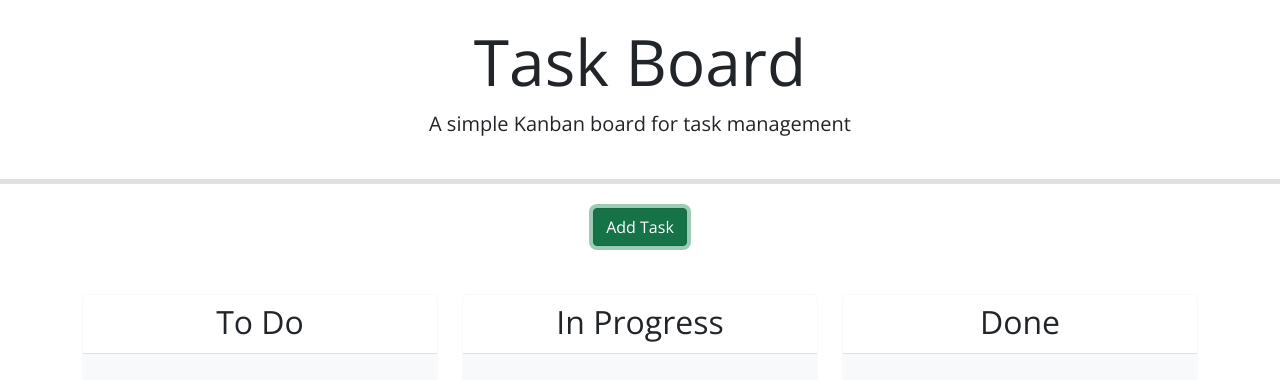
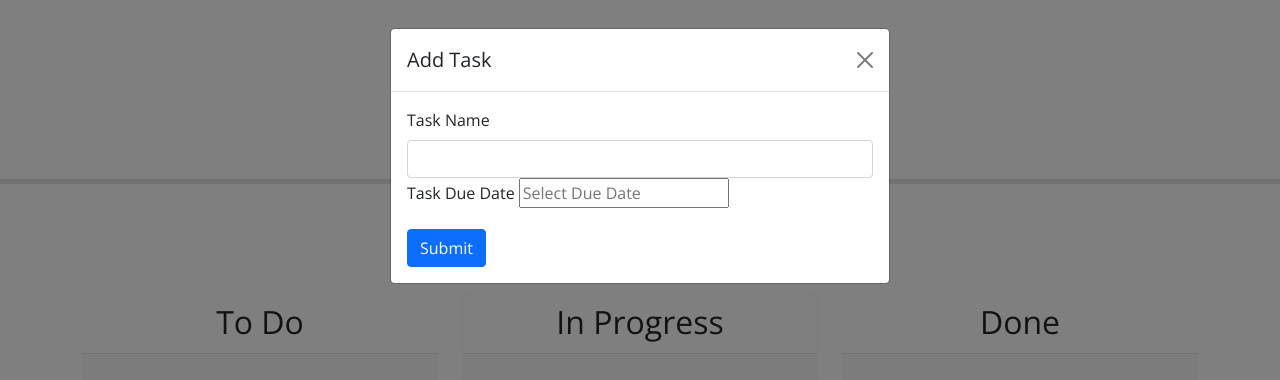
Before and after one commit to Choledad/thesunwillcomeout, a plain HTML site: page Develop/index.html in a window 1280 px wide. Both pictures are taken after a click on the button "Add Task". Drawn offline with nearby package versions, Linux system fonts and the light colour scheme.

Commit message:
save before upload

```diff
--- a/Develop/assets/js/script.js
+++ b/Develop/assets/js/script.js
@@ -1,7 +1,11 @@
 // Retrieve tasks and nextId from localStorage
 let taskList = JSON.parse(localStorage.getItem("tasks"));
 let nextId = JSON.parse(localStorage.getItem("nextId"));
-
+//const dueDateInput = document.getElementById('due-date-input');
+//dueDateInput.addEventListener('click', () => {
+    // Show calendar UI or date picker
+    // Use Day.js to handle date selection and formatting
+ // });
 // Todo: create a function to generate a unique task id
 function generateTaskId() {
 
--- a/Develop/index.html
+++ b/Develop/index.html
@@ -25,6 +25,31 @@
       <button class="btn btn-success" data-bs-toggle="modal" data-bs-target="#formModal">Add Task</button>
     </div>
     <!-- Todo: Create a modal with a form to add tasks -->
+    <!-- Modal for adding tasks -->
+<div class="modal fade" id="formModal" tabindex="-1" aria-labelledby="formModalLabel" aria-hidden="true">
+    <div class="modal-dialog">
+      <div class="modal-content">
+        <div class="modal-header">
+          <h5 class="modal-title" id="formModalLabel">Add Task</h5>
+          <button type="button" class="btn-close" data-bs-dismiss="modal" aria-label="Close"></button>
+        </div>
+        <div class="modal-body">
+          <!-- Form for adding tasks -->
+          <form id="taskForm">
+            <div class="mb-3">
+              <label for="taskName" class="form-label">Task Name</label>
+              <input type="text" class="form-control" id="taskName" required>
+              <label for="taskName" class="form-label">Task Due Date</label>
+              <input type="text" id="due-date-input" placeholder="Select Due Date">
+            </div>
+            <!-- Add more form elements as needed -->
+            <button type="submit" class="btn btn-primary">Submit</button>
+          </form>
+        </div>
+      </div>
+    </div>
+  </div>
+  <!--code avobe was provided by xpert learning and modified by me-->
     <div class="row swim-lanes text-center justify-content-between">
       <div class="col-12 col-lg-4 d-flex">
         <div id="to-do" class="card border-light mb-3 lane flex-grow-1">
@@ -66,7 +91,8 @@
   <script src="https://code.jquery.com/ui/1.13.1/jquery-ui.min.js"></script>
   <script src="https://cdn.jsdelivr.net/npm/dayjs@1.11.3/dayjs.min.js"
     integrity="sha256-iu/zLUB+QgISXBLCW/mcDi/rnf4m4uEDO0wauy76x7U=" crossorigin="anonymous"></script>
-
+    <script src="https://cdn.jsdelivr.net/npm/dayjs@1.10.6/dayjs.min.js"></script>
+    <script src="your_script.js"></script>
   <script src="./assets/js/script.js"></script>
 </body>
 
```
Also changed, not shown: Develop/assets/images/challenge5SS.PNG (added), 1 other file.
